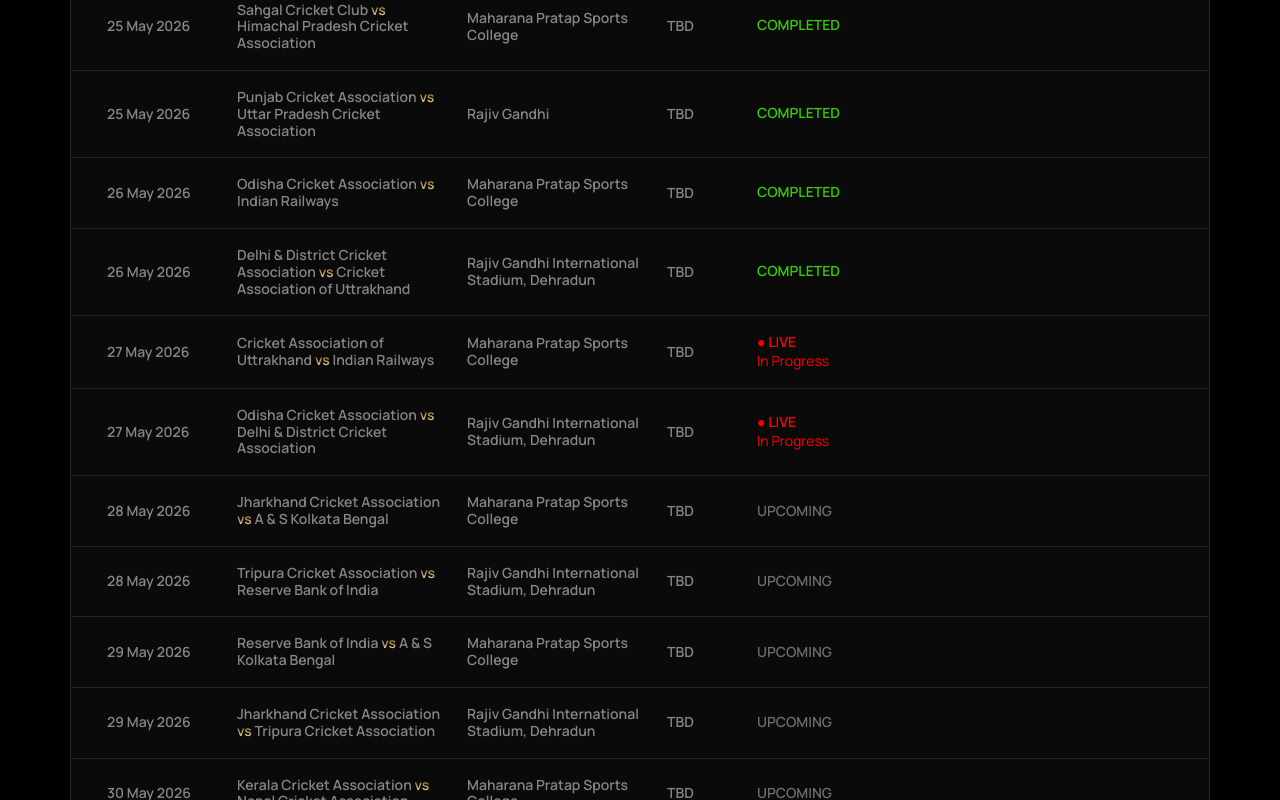
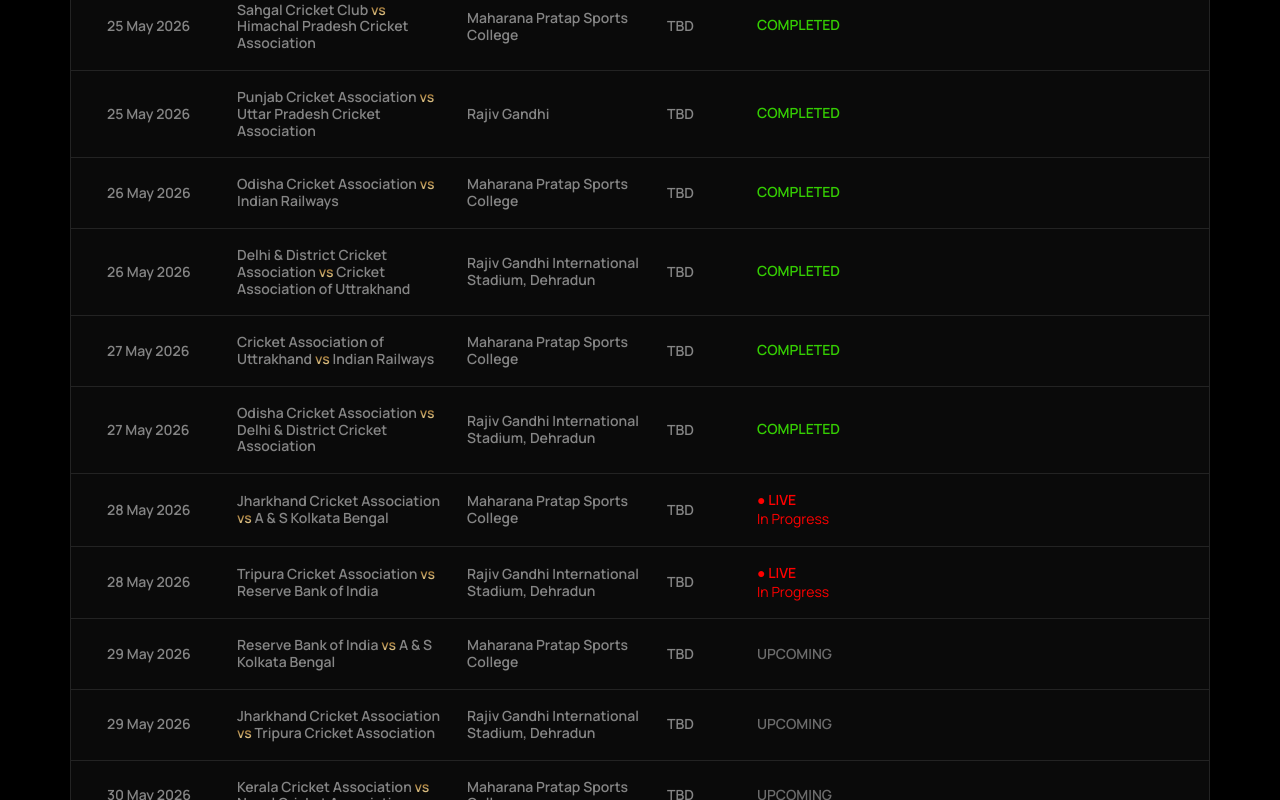
Before and after one commit to marco378/goldcup, a Next.js app: page /tournament in a window 1280 px wide. Shown: the part 1590-2390 px from the top of the page. Built offline with nearby package versions, Linux system fonts and the light colour scheme; a web font is replaced by a local one.

Commit message:
updated 28th may link

```diff
--- a/data/liveMatches.ts
+++ b/data/liveMatches.ts
@@ -1,4 +1,4 @@
 export const LIVE_MATCH_STREAMS: Record<string, string> = {
-  'group-b-2026-05-27-1': 'https://www.youtube.com/live/bmkfIc-kytk?si=JXBxm2CDv8rL_tQU',
-  'group-b-2026-05-27-2': 'https://www.youtube.com/live/oB9jODWT3mc?si=3FdP1efhpQUyH1vk',
+  'group-c-2026-05-28-1': 'https://www.youtube.com/live/VfJeqJe_hr8?si=QmoNolvwQwv3ZBD4',
+  'group-c-2026-05-28-2': 'https://www.youtube.com/live/V8s_dLlgdag?si=biF2S3LPO6wO-TKq',
 }
--- a/data/tournament.ts
+++ b/data/tournament.ts
@@ -163,7 +163,7 @@
     venue: 'Maharana Pratap Sports College',
     phase: 'GROUP',
     group: 'B',
-    status: 'LIVE',
+    status: 'COMPLETED',
   },
   {
     id: 'group-b-2026-05-27-2',
@@ -172,7 +172,7 @@
     venue: 'Rajiv Gandhi International Stadium, Dehradun',
     phase: 'GROUP',
     group: 'B',
-    status: 'LIVE',
+    status: 'COMPLETED',
   },
   {
     id: 'group-c-2026-05-28-1',
@@ -181,7 +181,7 @@
     venue: 'Maharana Pratap Sports College',
     phase: 'GROUP',
     group: 'C',
-    status: 'UPCOMING',
+    status: 'LIVE',
   },
   {
     id: 'group-c-2026-05-28-2',
@@ -190,7 +190,7 @@
     venue: 'Rajiv Gandhi International Stadium, Dehradun',
     phase: 'GROUP',
     group: 'C',
-    status: 'UPCOMING',
+    status: 'LIVE',
   },
   {
     id: 'group-c-2026-05-29-1',
```
